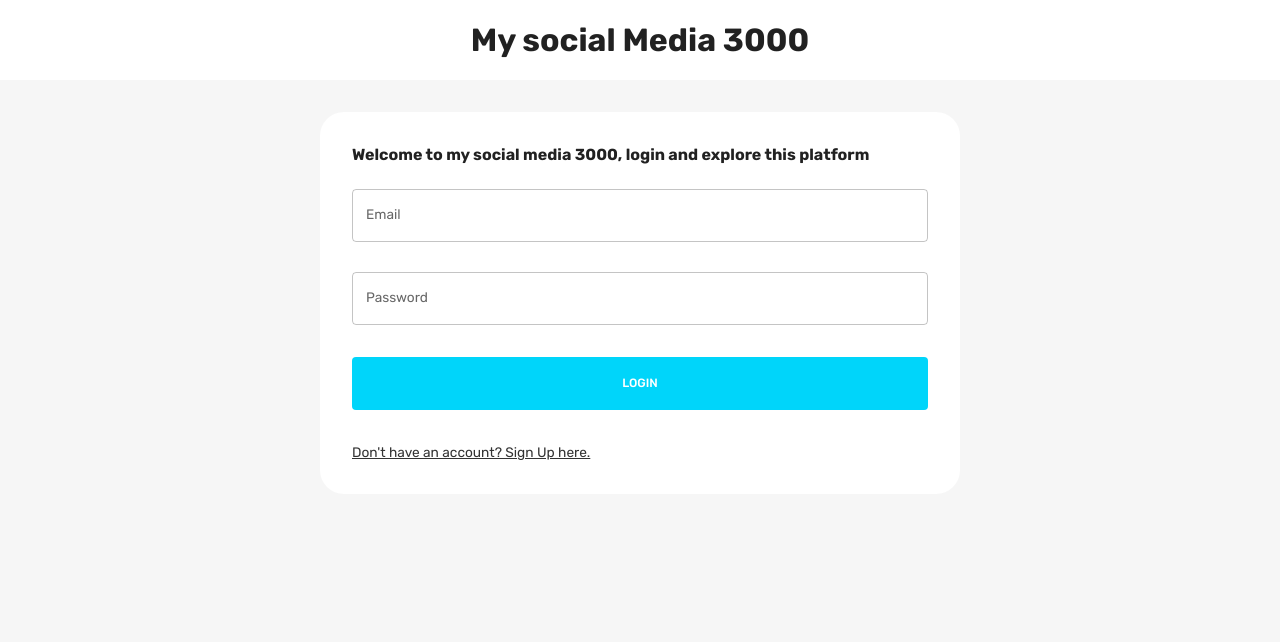
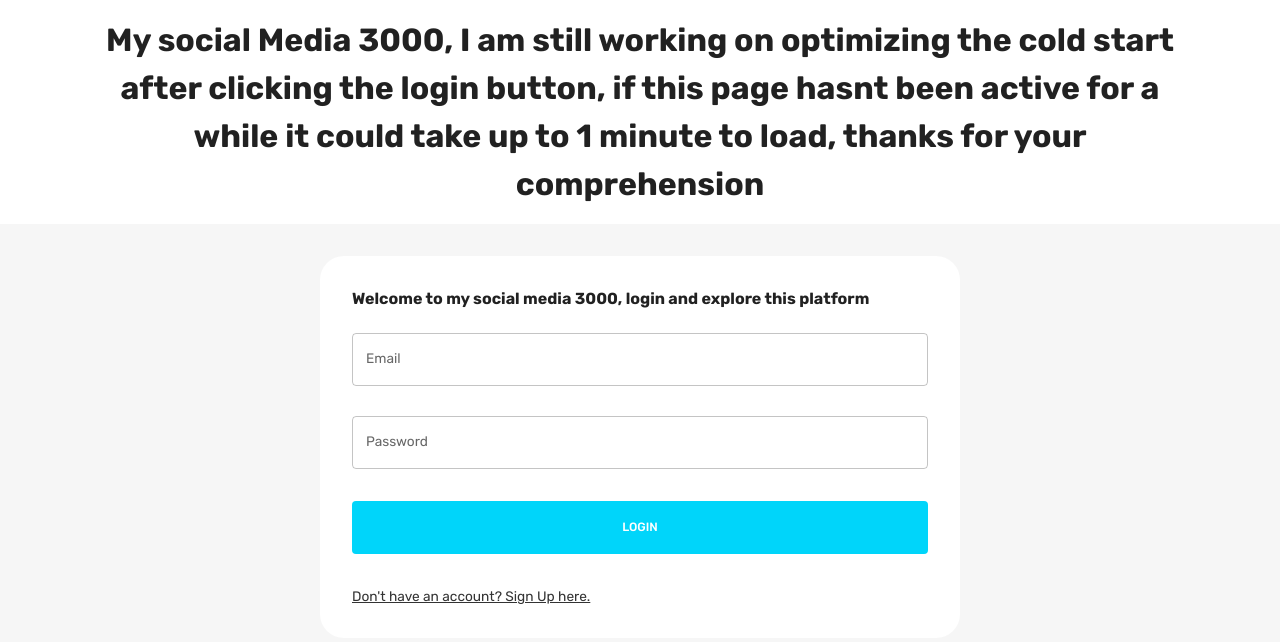
Before and after one commit to Blasnjacobo/Dashboard, a React (Create React App) app in the folder client/: page / in a window 1280 px wide. Shown: the top 642 px of the page. Built offline with nearby package versions, Linux system fonts and the light colour scheme; a web font is replaced by a local one.

Commit message:
cold start warning

```diff
--- a/client/src/scenes/loginPage/index.jsx
+++ b/client/src/scenes/loginPage/index.jsx
@@ -13,7 +13,7 @@ const LoginPage = () => {
         textAlign='center'
       >
         <Typography fontWeight='bold' fontSize='32px' color='neutral'>
-          My social Media 3000
+          My social Media 3000, I am still working on optimizing the cold start after clicking the login button, if this page hasnt been active for a while it could take up to 1 minute to load, thanks for your comprehension
         </Typography>
       </Box>
 
```
